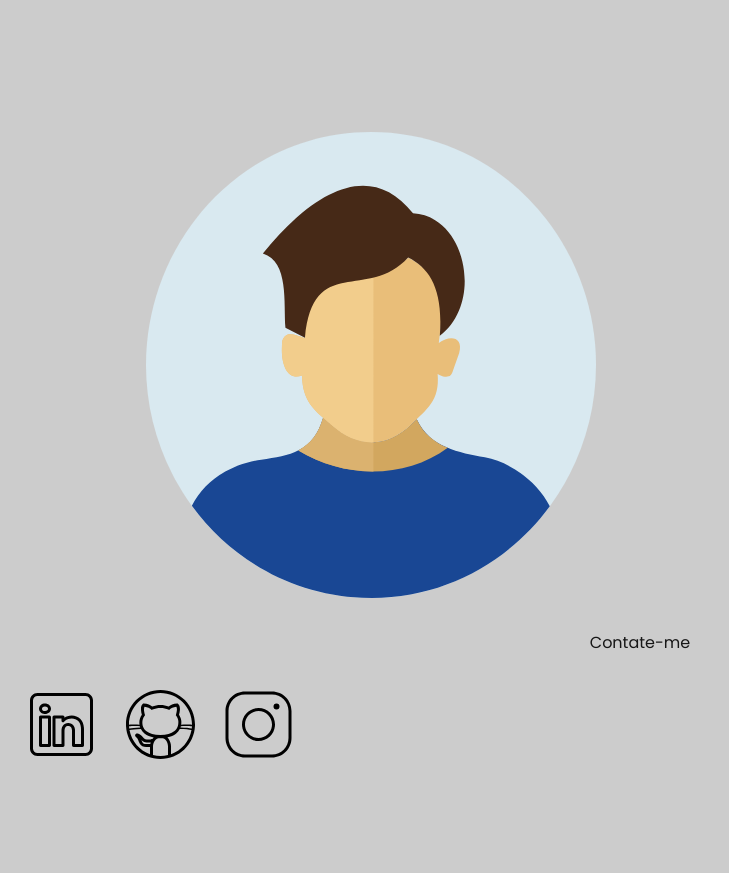
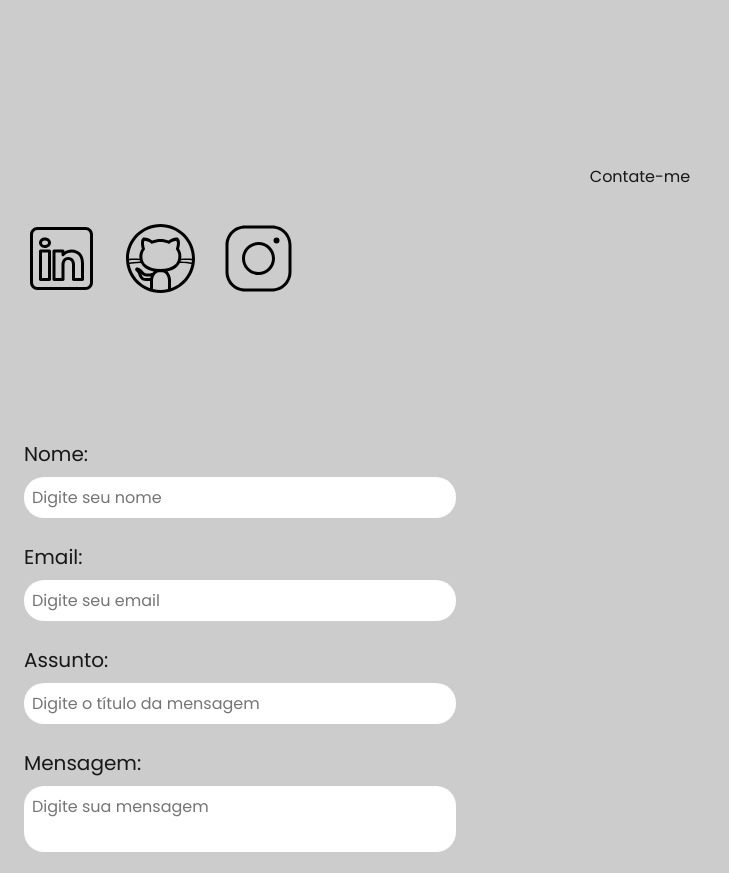
Before and after one commit to yohanafaria/fundamentos_html, a plain HTML site: page index.html in a window 1280 px wide. Shown: the part 1560-2433 px from the top of the page, without its empty margins (0-729 px from the left). Drawn offline with Linux system fonts and the light colour scheme; no server answers.

Commit message:
Update index.html

```diff
--- a/index.html
+++ b/index.html
@@ -73,8 +73,6 @@
 
             <article id="redes_sociais" class="contato_content">
 
-                <img src="assets/img/user_01.svg" alt="Foto do Perfil do Github" width="450px">
-
         </section>
 
         <h4>Contate-me</h4>
```
